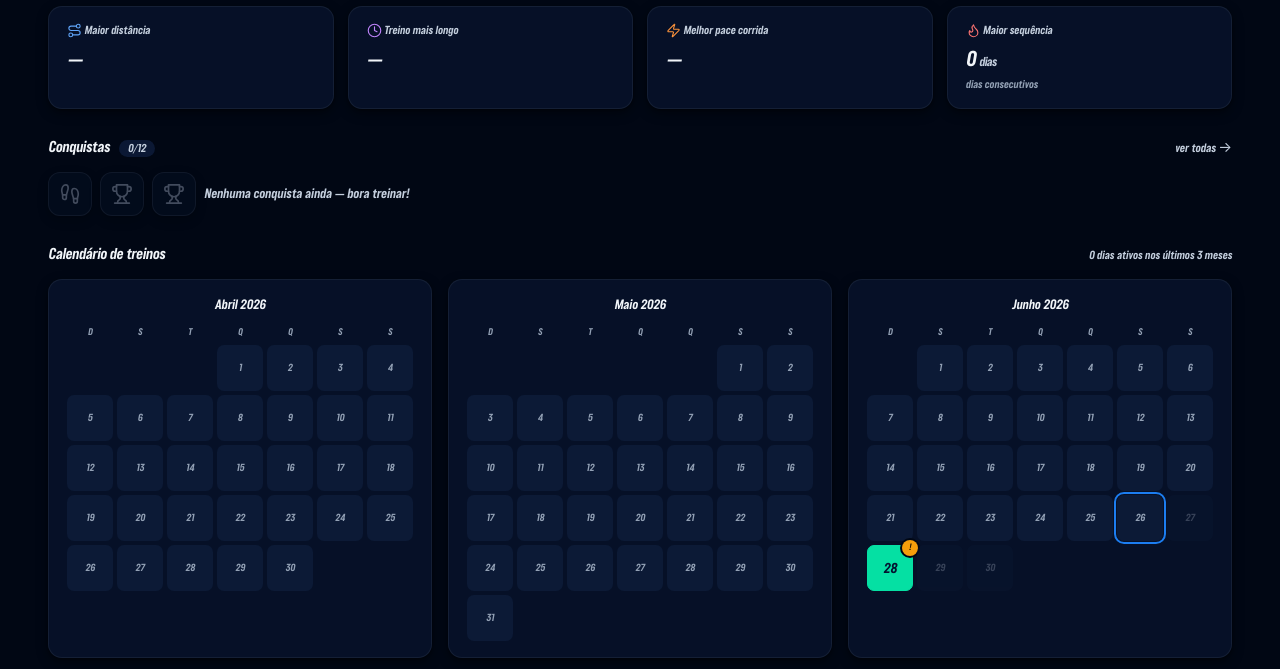
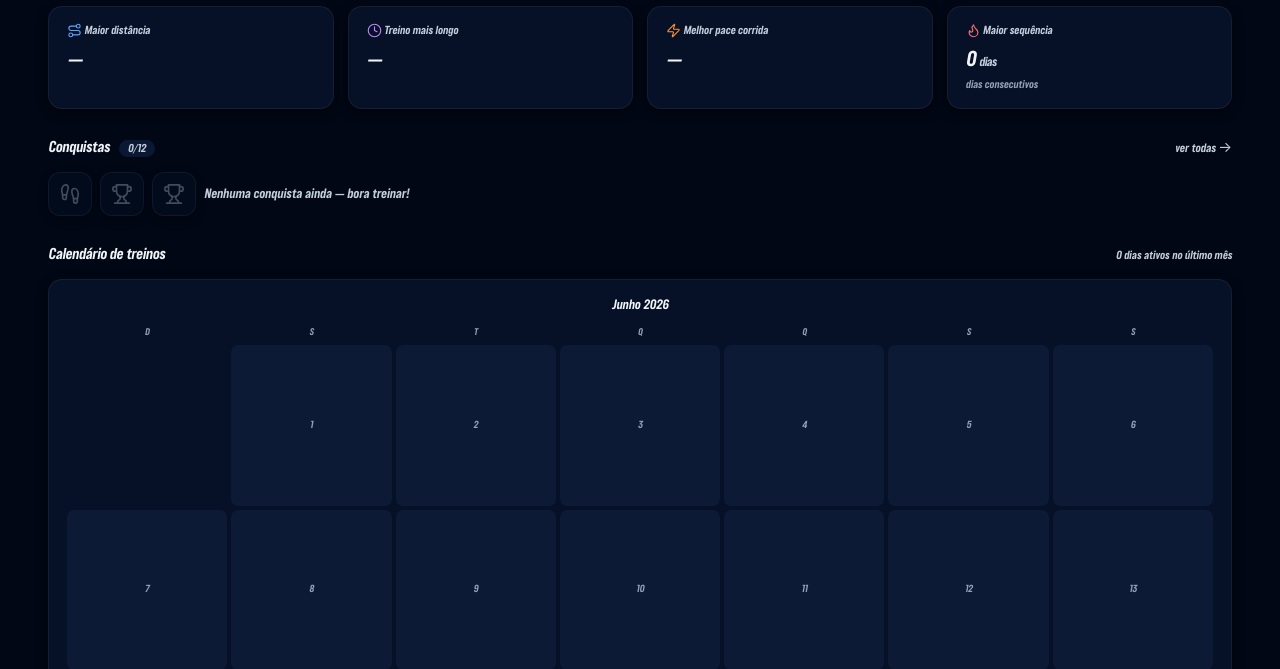
Before and after one commit to Leovilela88/corrida-integracao, a FastAPI app: page / in a window 1280 px wide. Shown: the part 1192-1861 px from the top of the page. Run offline with FastAPI, Linux system fonts and the light colour scheme; the visitor is signed in with stand-in values (Sample User, id 1); data comes from the database, SQL or seed files in the repository; data that the repository does not hold is empty.

Commit message:
calendário de treinos: mostrar só 1 mês
- monthly_calendars com months=1 (era 3)
- subtítulo no singular: "no último mês"

Co-Authored-By: Claude Opus 4.8 <noreply@anthropic.com>

```diff
--- a/main.py
+++ b/main.py
@@ -1026,7 +1026,7 @@ def dashboard(
         .order_by(Goal.id).all()
     )
     goals_progress = [stats.goal_progress(db, athlete.id, g, today) for g in goals]
-    calendars = stats.monthly_calendars(db, athlete.id, today)
+    calendars = stats.monthly_calendars(db, athlete.id, today, months=1)
     badges = achievements.evaluate(db, athlete.id)
     # desafios aceitos (mostra as barras enchendo no dashboard)
     _ch_joins = db.query(ChallengeJoin).filter(ChallengeJoin.athlete_id == athlete.id).all()
--- a/templates/dashboard.html
+++ b/templates/dashboard.html
@@ -352,7 +352,7 @@
 <section class="panel-section">
     <div class="section-head">
         <h2>Calendário de treinos</h2>
-        <span class="section-sub">{{ calendars.active_days }} dias ativos nos últimos {{ calendars.n_months }} meses</span>
+        <span class="section-sub">{{ calendars.active_days }} dias ativos {{ "no último mês" if calendars.n_months == 1 else "nos últimos %d meses" % calendars.n_months }}</span>
     </div>
     <div class="cal-grid">
         {% for month in calendars.months %}
```
